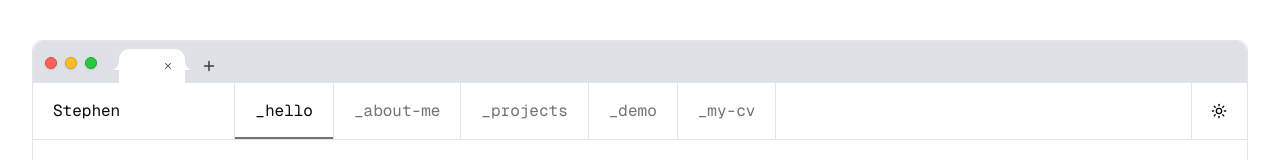
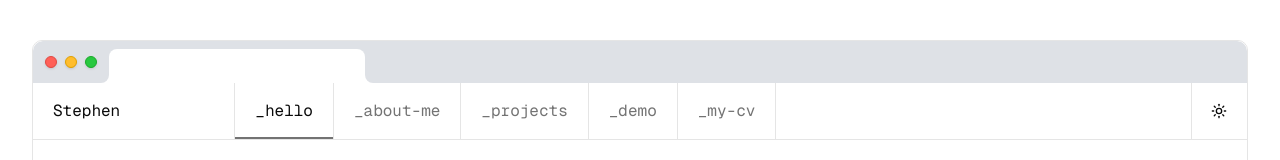
Before and after one commit to huydq189/portfolio-stephen, a Next.js app: page / in a window 1280 px wide. Shown: the top 160 px of the page. Built offline with nearby package versions, Linux system fonts and the light colour scheme; no server answers.

Commit message:
feat: add active tab style

```diff
--- a/biome.json
+++ b/biome.json
@@ -23,6 +23,14 @@
       "quoteStyle": "single"
     }
   },
+  "css": {
+    "parser": {
+      "cssModules": true
+    },
+    "formatter": {
+      "enabled": true
+    }
+  },
   "assist": {
     "enabled": true,
     "actions": {
--- a/package.json
+++ b/package.json
@@ -37,6 +37,7 @@
     "@types/node": "^22.7.5",
     "@types/react": "^19",
     "@types/react-dom": "^19",
+    "sass": "^1.89.2",
     "tailwindcss": "^4",
     "tw-animate-css": "^1.3.4",
     "typescript": "^5.6.3"
--- /dev/null
+++ b/src/components/atoms/tab.module.scss
@@ -0,0 +1,36 @@
+.tab-active {
+  position: relative;
+  width: 256px;
+  height: 34px;
+  background-color: #ffffff;
+  border-top-left-radius: 8px;
+  border-top-right-radius: 8px;
+
+  -webkit-border-top-left-radius: 8px;
+  -webkit-border-top-right-radius: 8px;
+
+  &::before,
+  &::after {
+    content: "";
+    position: absolute;
+    bottom: 0;
+    width: 16px;
+    height: 8px;
+    display: block;
+    background-color: transparent;
+  }
+
+  &::before {
+    left: -16px;
+    border-radius: 0 0 8px 0;
+    -webkit-border-radius: 0 0 8px 0;
+    box-shadow: 8px 0 0 0 #ffffff;
+  }
+
+  &::after {
+    right: -16px;
+    border-radius: 0 0 0 8px;
+    -webkit-border-radius: 0 0 0 8px;
+    box-shadow: -8px 0 0 0 #ffffff;
+  }
+}
--- /dev/null
+++ b/src/components/atoms/tab.tsx
@@ -0,0 +1,38 @@
+import * as React from 'react';
+import { cn } from '@/lib/utils';
+import classes from './tab.module.scss';
+
+export interface BrowserTabProps extends React.HTMLAttributes<HTMLDivElement> {
+  title?: string;
+  icon?: React.ReactNode;
+  onClose?: () => void;
+  closable?: boolean;
+  active?: boolean;
+}
+
+const BrowserTab = React.forwardRef<HTMLDivElement, BrowserTabProps>(
+  (
+    {
+      className,
+      title = 'New Tab',
+      icon,
+      onClose,
+      closable = true,
+      active = false,
+      ...props
+    },
+    ref,
+  ) => {
+    return (
+      <div
+        ref={ref}
+        className={cn(classes['tab-active'], className)}
+        {...props}
+      ></div>
+    );
+  },
+);
+
+BrowserTab.displayName = 'BrowserTab';
+
+export { BrowserTab };
--- a/src/components/molecules/window-controls.tsx
+++ b/src/components/molecules/window-controls.tsx
@@ -27,7 +27,7 @@ const controls = [
 ];
 
 export const WindowControls: React.FC = () => (
-  <div className="absolute left-3 top-4 flex items-center gap-2 group">
+  <div className="flex items-center gap-2 px-3 h-full group">
     {controls.map(({ label, bg, border, icon }) => (
       <Button
         key={label}
--- a/src/components/organisms/titlebar.tsx
+++ b/src/components/organisms/titlebar.tsx
@@ -1,120 +1,22 @@
+'use client';
 import { cn } from '@/lib/utils';
+import { BrowserTab } from '../atoms/tab';
 import { WindowControls } from '../molecules/window-controls';
 
 interface TopBarProps {
   className?: string;
-  onTabClose?: () => void;
-  onNewTab?: () => void;
 }
 
-export function TitleBar({ className, onTabClose, onNewTab }: TopBarProps) {
+export function TitleBar({ className }: TopBarProps) {
   return (
     <div
       className={cn(
-        'flex w-full h-[42px] justify-center items-center bg-[#DEE1E6] rounded-t-lg relative',
+        'flex w-full h-[42px] bg-[#DEE1E6] rounded-t-lg items-end',
         className,
       )}
     >
-      {/* Browser Controls */}
       <WindowControls />
-
-      {/* Tab and Plus Button Container */}
-      <div className="absolute left-[72px] top-2 flex items-center h-[34px] px-2">
-        {/* Browser Tab */}
-        <div className="flex items-center relative">
-          {/* Left Curve */}
-          <svg
-            className="w-1.5 h-2 fill-white relative"
-            width="6"
-            height="8"
-            viewBox="0 0 6 8"
-            fill="none"
-            xmlns="http://www.w3.org/2000/svg"
-          >
-            <title>control bar</title>
-            <path
-              fillRule="evenodd"
-              clipRule="evenodd"
-              d="M0 8C1.38462 7.05882 4.61538 6.58824 6 0C6 0 6 8 6 8H0Z"
-              fill="white"
-            />
-          </svg>
-
-          {/* Tab Content */}
-          <div className="flex items-center gap-2 px-2 py-2 bg-white rounded-t-lg relative min-w-0">
-            <div className="w-4 h-4 flex-shrink-0" />
-            <span className="text-[#494C4F] text-xs font-normal leading-normal tracking-[0.2px] font-['Roboto','-apple-system','Roboto','Helvetica','sans-serif'] truncate max-w-[100px] sm:max-w-[150px]">
-              {/* {tabName} */}
-            </span>
-            <button
-              type="button"
-              onClick={onTabClose}
-              className="w-[18px] h-[18px] flex-shrink-0 hover:bg-gray-100 rounded p-0.5 transition-colors"
-              aria-label="Close tab"
-            >
-              <svg
-                width="18"
-                height="18"
-                viewBox="0 0 18 18"
-                fill="none"
-                xmlns="http://www.w3.org/2000/svg"
-                className="w-full h-full"
-              >
-                <title>Close tab</title>
-                <path
-                  fillRule="evenodd"
-                  clipRule="evenodd"
-                  d="M12.5836 5.42207C12.3618 5.20023 12.0034 5.20023 11.7816 5.42207L9 8.19795L6.21843 5.41638C5.99659 5.19454 5.63823 5.19454 5.41638 5.41638C5.19454 5.63823 5.19454 5.99659 5.41638 6.21843L8.19795 9L5.41638 11.7816C5.19454 12.0034 5.19454 12.3618 5.41638 12.5836C5.63823 12.8055 5.99659 12.8055 6.21843 12.5836L9 9.80205L11.7816 12.5836C12.0034 12.8055 12.3618 12.8055 12.5836 12.5836C12.8055 12.3618 12.8055 12.0034 12.5836 11.7816L9.80205 9L12.5836 6.21843C12.7998 6.00228 12.7998 5.63823 12.5836 5.42207Z"
-                  fill="#3C4043"
-                />
-              </svg>
-            </button>
-          </div>
-
-          {/* Right Curve */}
-          <svg
-            className="w-1.5 h-2 fill-white relative"
-            width="6"
-            height="8"
-            viewBox="0 0 6 8"
-            fill="none"
-            xmlns="http://www.w3.org/2000/svg"
-          >
-            <title>control bar</title>
-            <path
-              fillRule="evenodd"
-              clipRule="evenodd"
-              d="M6 8C4.61538 7.05882 1.38462 6.58824 0 0C0 0 0 8 0 8H6Z"
-              fill="white"
-            />
-          </svg>
-        </div>
-
-        {/* Plus Button */}
-        <button
-          type="button"
-          onClick={onNewTab}
-          className="ml-2 w-5 h-5 hover:bg-gray-200 rounded transition-colors p-0.5"
-          aria-label="New tab"
-        >
-          <svg
-            width="20"
-            height="20"
-            viewBox="0 0 20 20"
-            fill="none"
-            xmlns="http://www.w3.org/2000/svg"
-            className="w-full h-full"
-          >
-            <title>New tab</title>
-            <path
-              fillRule="evenodd"
-              clipRule="evenodd"
-              d="M15.7143 10.9524H10.9524V15.7143C10.9524 16.2381 10.5238 16.6667 9.99999 16.6667C9.47618 16.6667 9.04761 16.2381 9.04761 15.7143V10.9524H4.28571C3.7619 10.9524 3.33333 10.5238 3.33333 10C3.33333 9.47619 3.7619 9.04762 4.28571 9.04762H9.04761V4.28571C9.04761 3.76191 9.47618 3.33333 9.99999 3.33333C10.5238 3.33333 10.9524 3.76191 10.9524 4.28571V9.04762H15.7143C16.2381 9.04762 16.6667 9.47619 16.6667 10C16.6667 10.5238 16.2381 10.9524 15.7143 10.9524Z"
-              fill="#3C4043"
-            />
-          </svg>
-        </button>
-      </div>
+      <BrowserTab title="Home" active />
     </div>
   );
 }
```
Also changed, not shown: 1 other file (tests, documents, lock files or other folders).
